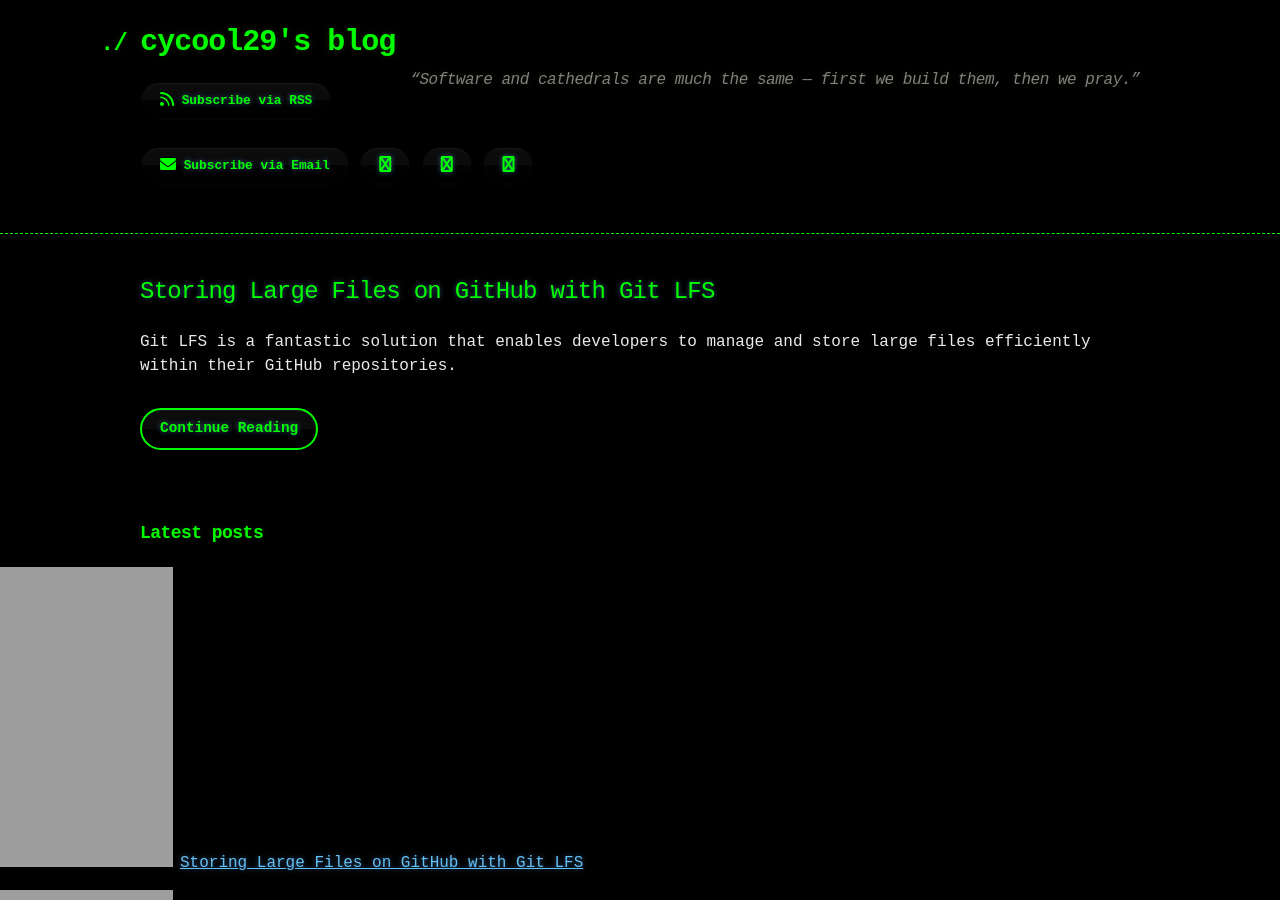
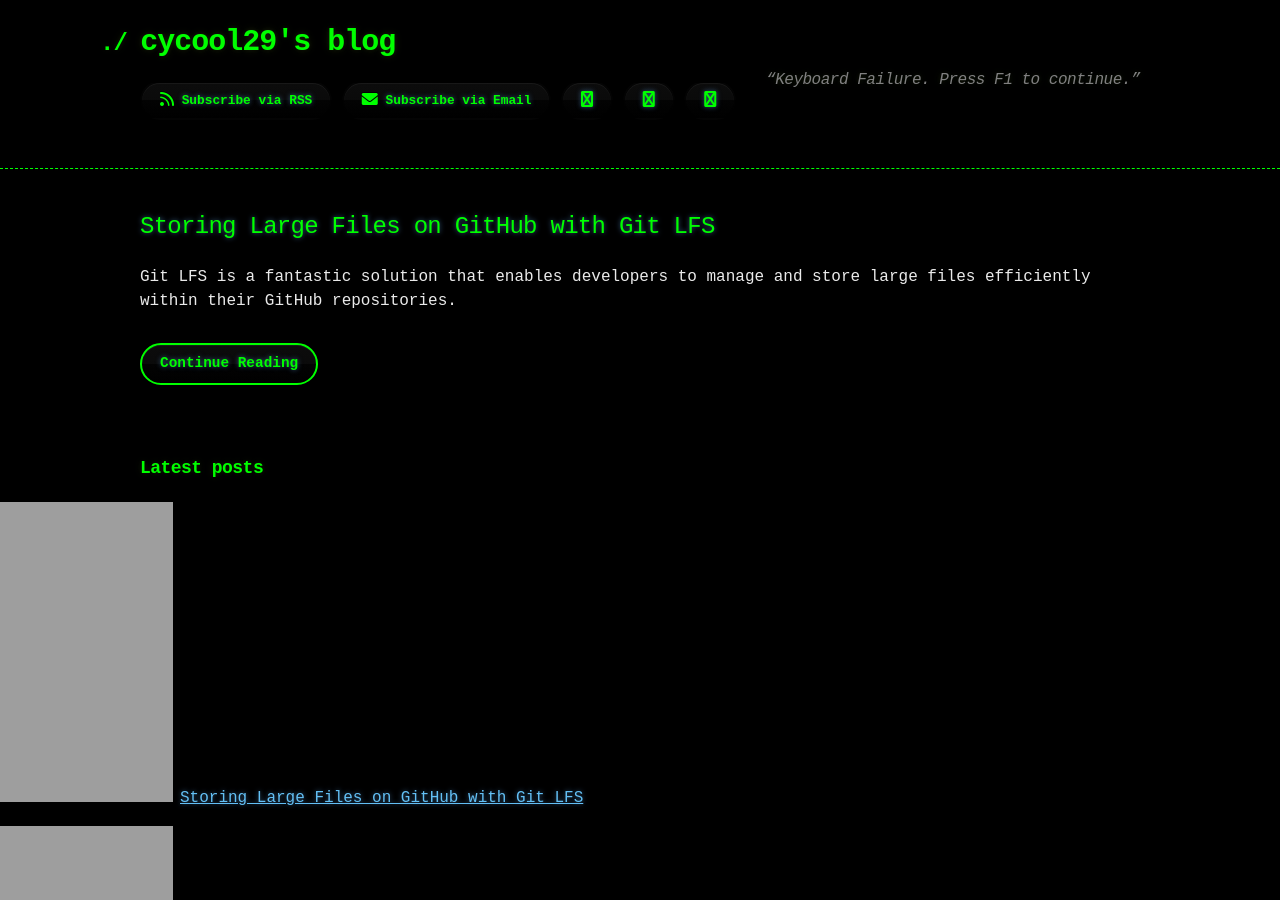
Before and after one commit to cycool29/cycool29.github.io, a Jekyll site: the page built from index.md, in a window 1280 px wide and 900 px high. Built offline with Jekyll 4.4.1, drawn with Linux system fonts in a browser that asks for light colours; a style sheet for code colours, icons or effects is not loaded.

Commit message:
Update quotes

```diff
--- a/_config.yml
+++ b/_config.yml
@@ -1,5 +1,5 @@
 title: cycool29's blog
-description: "“Software and cathedrals are much the same — first we build them, then we pray.” "
+description: "“Keyboard Failure. Press F1 to continue.” "
 bio: A high school student. Intermediate in Python, Git, Bash. Learning JavaScript. He/Him. "
 author: cycool29
 url: https://cycool29.github.io
```
